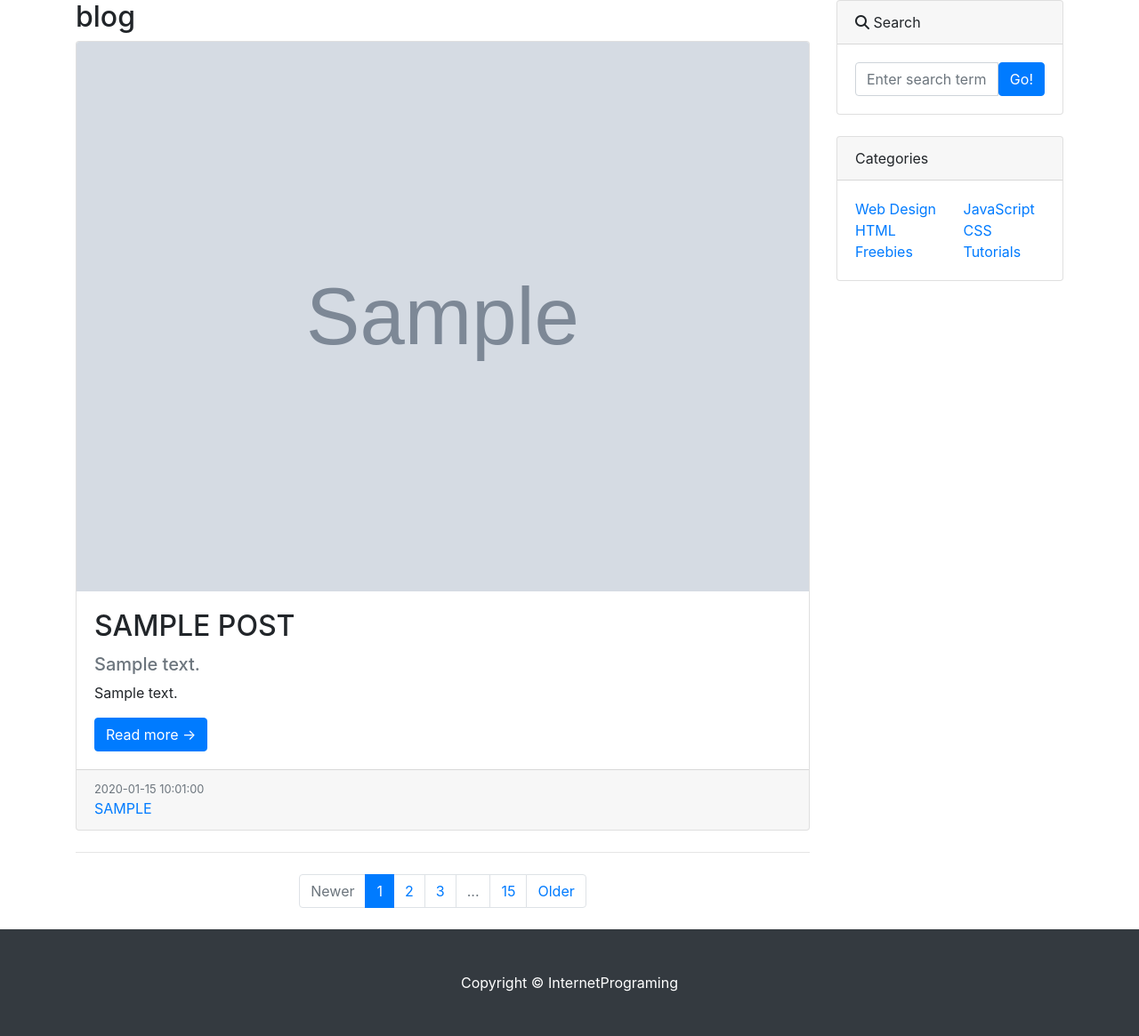
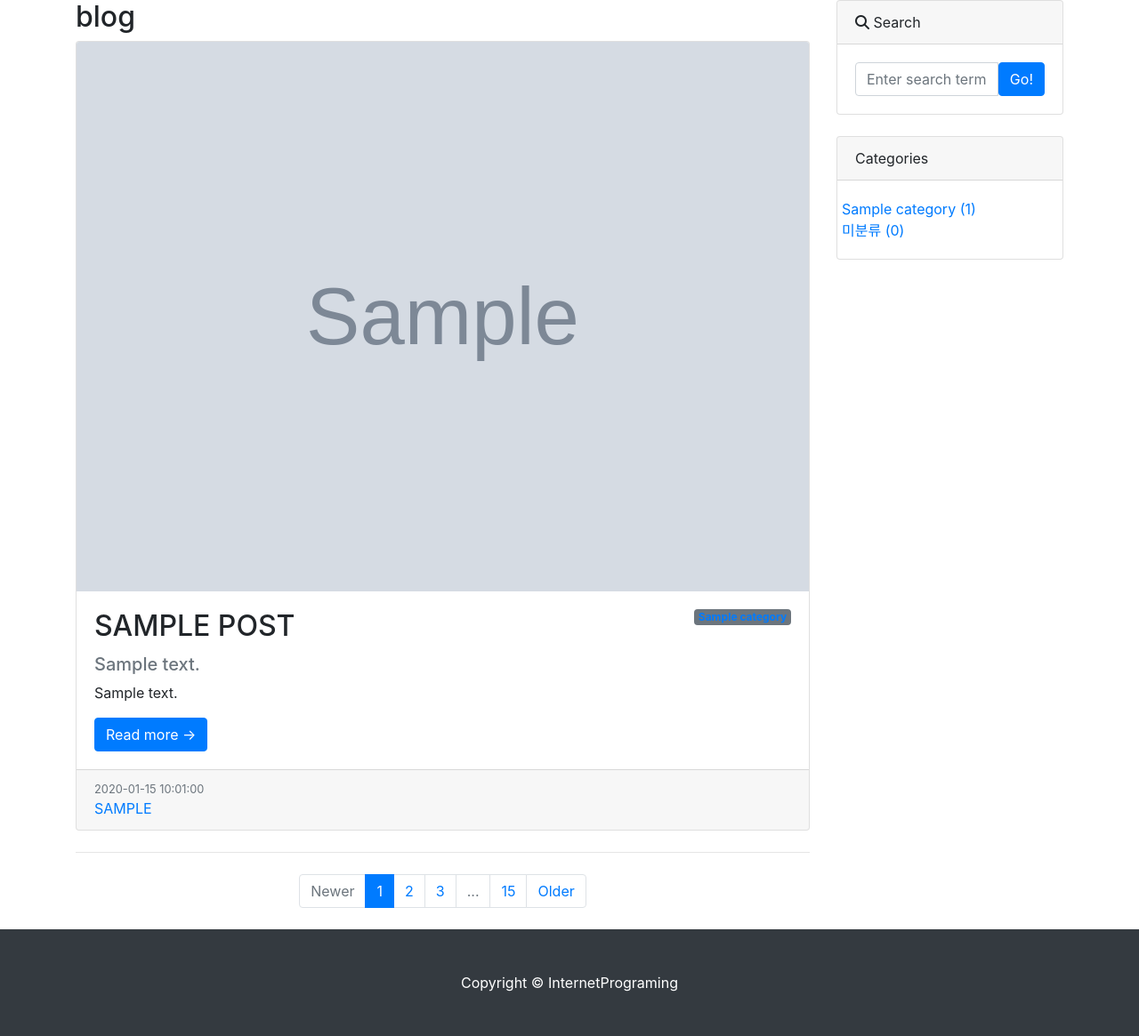
Before and after one commit to RhoSeungA/Django_Blog2, a Django app: page /blog/ in a window 1280 px wide. Shown: the part 56-1221 px from the top of the page at 89% size. Run offline with Django 4.2, Linux system fonts and the light colour scheme; tables that the repository leaves empty hold one stand-in row (values such as "Sample post"); grey boxes marked "Sample" are stand-in pictures; some libraries are stand-ins or nearby versions.

Commit message:
다대일 관계 구현하기 완료

```diff
--- a/blog/models.py
+++ b/blog/models.py
@@ -1,8 +1,24 @@
 from django.db import models
 from django.contrib.auth.models import User
 import os
+# python manage.py startapp blog -> installed app에 추가하기
+
 
 # Create your models here.
+class Category(models.Model):
+        name = models.CharField(max_length=50, unique=True)#unique true 똑같은거 막음
+        slug = models.SlugField(max_length=200, unique=True, allow_unicode=True)#한글허용?
+
+        def __str__(self):
+            return self.name
+        def get_absolute_url(self):
+            return f'/blog/category/{self.slug}/'
+        #f는 스트링 문자열이라는뜻
+
+        class Meta:
+            verbose_name_plural='Categories'
+
+
 
 class Post(models.Model):
     title = models.CharField(max_length=30)
@@ -21,7 +37,8 @@ class Post(models.Model):
 
     #author 추후 작성
     author = models.ForeignKey(User, null=True ,on_delete=models.SET_NULL)#models.CASCADE
-
+    category=models.ForeignKey(Category, null=True,blank=True ,on_delete=models.SET_NULL)
+    #blank= true가 있어야 필드가 아무것도 없어도 허용
 
     def __str__(self):
         return f'[{self.pk}]{self.title} :: {self.author} : {self.created_at}'
--- a/blog/templates/blog/navbar.html
+++ b/blog/templates/blog/navbar.html
@@ -13,7 +13,7 @@
 
         <ul class="navbar-nav mr-auto">
           <li class="nav-item active">
-            <a class="nav-link" href="/">Home<span class="sr-only">(current)</span></a>
+            <a class="nav-link" href="/">Home</a>
           </li>
           <li class="nav-item">
             <a class="nav-link" href="/blog/">Blog</a>
--- a/blog/templates/blog/post_list.html
+++ b/blog/templates/blog/post_list.html
@@ -3,14 +3,17 @@
 {% block main_area %}
 <!--      main-area  -->
 <!--      <div class="col-md-8 col-lg-9"  style="background-color:rgb(247, 228, 231)" id="main-area">-->
-        <h2>blog</h2>
+        <h2>blog
+            {% if category %}
+                - <span class="badge badge-secondary">{{ category }}</span>
+            {% endif %}
+        </h2>
 
 <!-- 게시글!!-->
         {% if post_list.exists %}
 
         {% for p in post_list %}
-        <div class="card mb-4">
-
+        <div class="card mb-4" id="post-{{ p.pk }}">
           {% if p.head_image %}
           <img class="card-img-top" src="{{ p.head_image.url }}" alt="{{p}}의 head_image" />
           {% else %}
@@ -18,7 +21,18 @@
           {% endif %}
 
 
+
           <div class="card-body">
+
+              {% if p.category %}
+              <span class="badge badge-secondary float-right">
+                  <a href="{{ p.category.get_absolute_url }}">{{ p.category }}</a>
+              </span>
+              {% else %}
+              <span class="badge badge-secondary float-right">
+                  <a href="/blog/category/no_category/">미분류</a>
+              </span>
+              {% endif %}
 
             <h2 class="card-title">{{ p.title | upper }}</h2>
             {% if p.hook_text %}
--- a/blog/templates/blog/sidebar.html
+++ b/blog/templates/blog/sidebar.html
@@ -10,24 +10,18 @@
           </div>
         </div>
         <!-- Categories widget-->
-        <div class="card mb-4">
+        <div class="card mb-4" id="category-card">
           <div class="card-header">Categories</div>
           <div class="card-body">
             <div class="row">
-              <div class="col-sm-6">
+
                 <ul class="list-unstyled mb-0">
-                  <li><a href="#!">Web Design</a></li>
-                  <li><a href="#!">HTML</a></li>
-                  <li><a href="#!">Freebies</a></li>
+                  {% for c in categories %}
+                  <li><a href="{{ c.get_absolute_url }}">{{c}} ({{c.post_set.count}})</a></li>
+                  {% endfor %}
+                  <li><a href="/blog/category/no_category/">미분류 ({{no_category_post_count}})</a></li>
                 </ul>
-              </div>
-              <div class="col-sm-6">
-                <ul class="list-unstyled mb-0">
-                  <li><a href="#!">JavaScript</a></li>
-                  <li><a href="#!">CSS</a></li>
-                  <li><a href="#!">Tutorials</a></li>
-                </ul>
-              </div>
+
             </div>
           </div>
         </div>
--- a/blog/urls.py
+++ b/blog/urls.py
@@ -7,7 +7,8 @@ urlpatterns = [
 
     ## CBV
     path('',views.PostList.as_view()),
-    path('<int:pk>/', views.PostDetail.as_view())
+    path('<int:pk>/', views.PostDetail.as_view()),
+    path('category/<str:slug>/',views.category_page)
 
 
 ]
--- a/blog/views.py
+++ b/blog/views.py
@@ -1,5 +1,5 @@
 from django.shortcuts import render
-from .models import Post
+from .models import Post,Category
 from django.views.generic import ListView,DetailView ##장고에서 제공
 # Create your views here.
 
@@ -15,10 +15,40 @@ from django.views.generic import ListView,DetailView ##장고에서 제공
 class PostList(ListView):## ListView 장고에서 제공
     model = Post
     ordering = '-pk'
+
+    def get_context_data(self, *, object_list=None, **kwargs):
+        context = super(PostList,self).get_context_data()
+        context['categories'] = Category.objects.all()
+        context['no_category_post_count']= Post.objects.filter(category=None).count
+        return context
     # 템플릿 모델명_list.html : post_list.html (템플릿 이름 자동으로 생성?) --> index.html 이름 수정
     #자동으로 전달되는 데이터/ 파라메터/-->  모델명_list 형태로 전달. -->post_list 형태로 전달
 
 class PostDetail(DetailView):
     model = Post
-    #템플릿 모델명_detail.html : post_detail.html (이름 자동 생성) --> single_post_page 이름 수정
+
+    def get_context_data(self, **kwargs):
+        context = super(PostDetail,self).get_context_data()
+        context['categories'] = Category.objects.all()
+        context['no_category_post_count'] = Post.objects.filter(category=None).count
+        return context
+ #템플릿 모델명_detail.html : post_detail.html (이름 자동 생성) --> single_post_page 이름 수정
     #파라메터 --> 모델명 --> post
+
+
+def category_page(request,slug):
+    if slug == 'no_category':
+        category = '미분류'
+        post_list = Post.objects.filter(category=None)
+    else:
+        category = Category.objects.get(slug=slug)#오른쪽 slug는 url을 통해서전달된 slug값?
+        post_list = Post.objects.filter(category=category)
+
+
+
+    return render(request,'blog/post_list.html',{
+        'category' : category, #따옴표 안에 있는게 변수
+        'post_list' : post_list,
+        'categories' : Category.objects.all(),
+        'no_category_post_count' : Post.objects.filter(category=None).count
+    })#1.request 2.html파일 3. html에 전달할 값?!
```
Also changed, not shown: blog/admin.py (+6 -2 lines), blog/templates/blog/post_detail.html (+8 -2 lines), blog/tests.py (+73 -24 lines).
